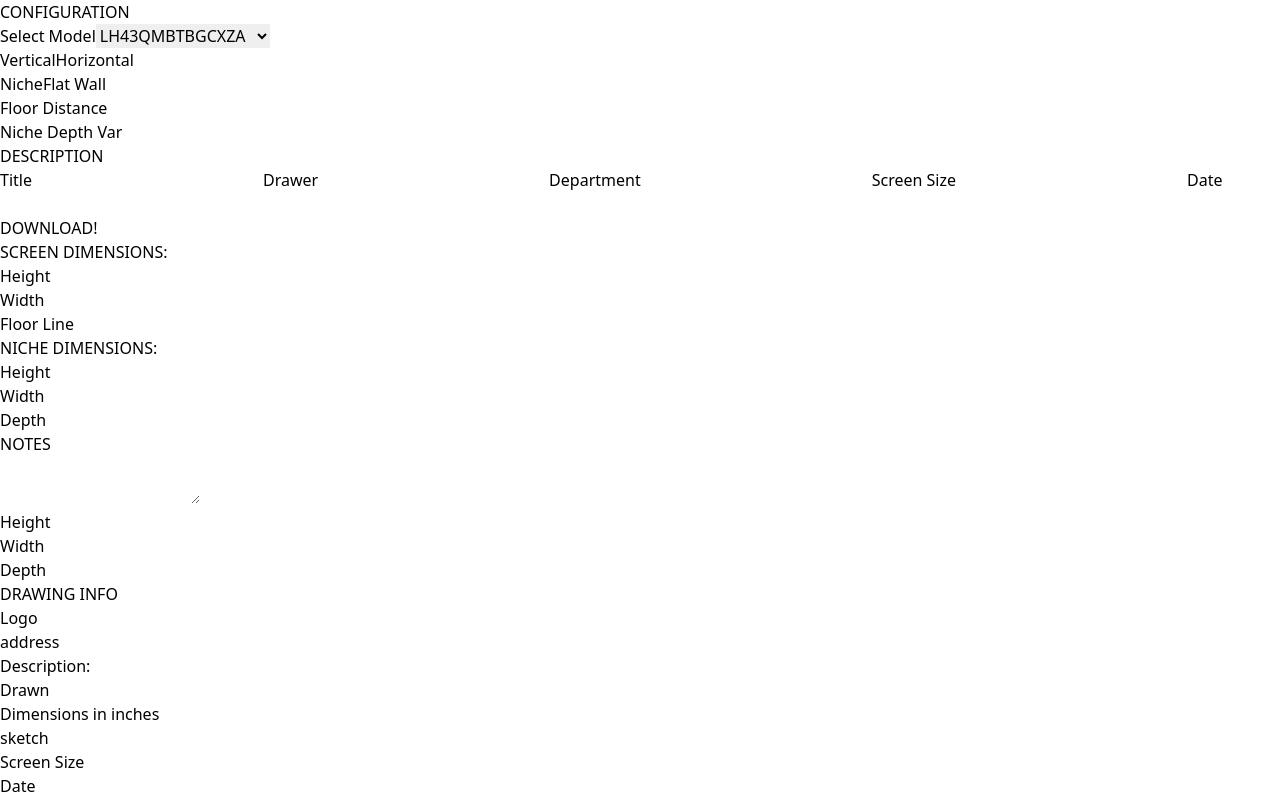
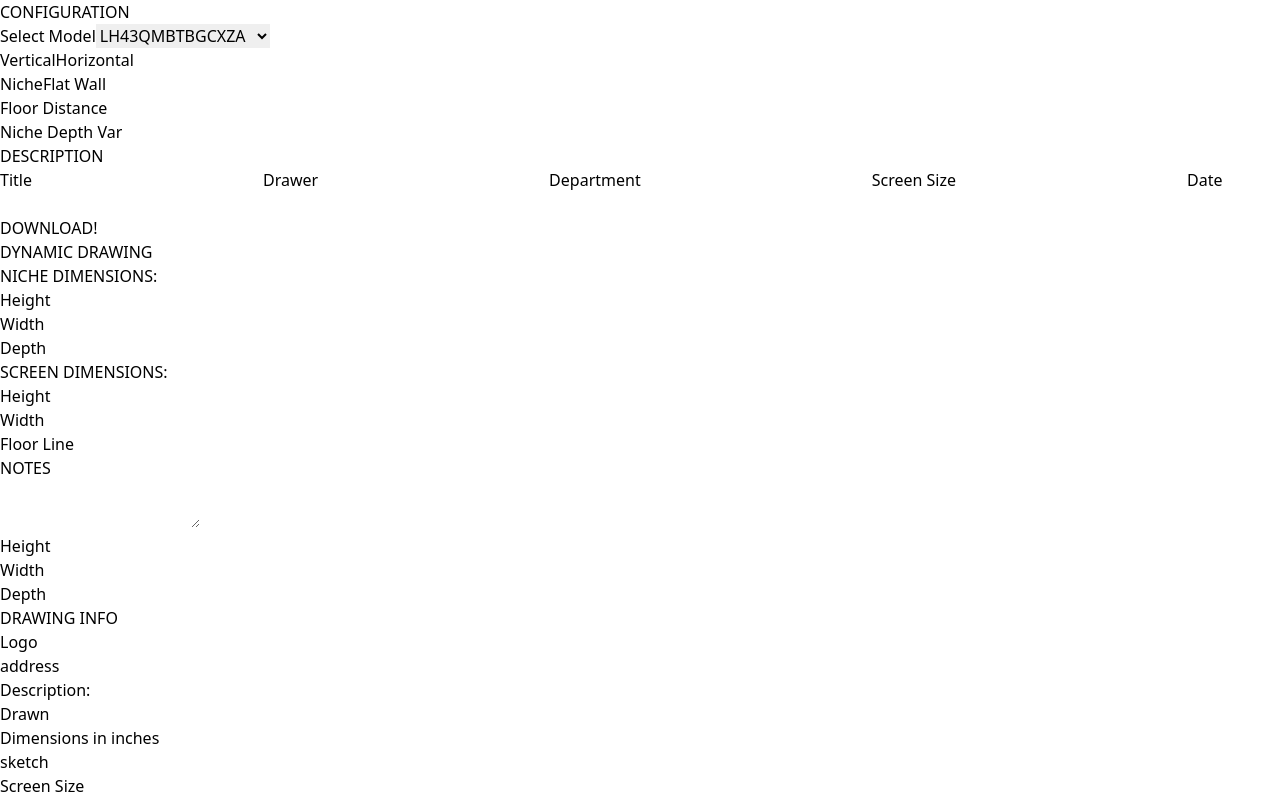
Before and after one commit to S0han/led_diagram_drawer, a Next.js app: page / in a window 1280 px wide. Shown: the top 800 px of the page. Built offline with nearby package versions, Linux system fonts and the light colour scheme.

Commit message:
update: group and clean up components

```diff
--- a/src/app/components/InputField.component.tsx
+++ b/src/app/components/InputField.component.tsx
@@ -9,7 +9,7 @@ export default function InputField({ labelName }) {
     return (
         <div>
             <label>{labelName}</label>
-            <input className="config-inputs" onChange={handleChange} />
+            <input className="config-inputs" onChange={handleChange}/>
         </div>
     );
 }
--- a/src/app/components/NicheDimensions.component.tsx
+++ b/src/app/components/NicheDimensions.component.tsx
@@ -7,9 +7,9 @@ export default function NicheDimensions() {
                 <p>NICHE DIMENSIONS:</p>
             </div>
             <div>
-                <InputField labelName = {"Height"}/>
-                <InputField labelName = {"Width"}/>
-                <InputField labelName = {"Depth"}/>
+                <InputField labelName={"Height"}/>
+                <InputField labelName={"Width"}/>
+                <InputField labelName={"Depth"}/>
             </div>
         </div>
     );
--- a/src/app/components/PrintableArea.component.tsx
+++ b/src/app/components/PrintableArea.component.tsx
@@ -1,5 +1,25 @@
-export default function PrintableArea() {
+import ScreenDimensions from './ScreenDimensions.component';
+import NicheDimensions from './NicheDimensions.component';
+import ReceptacleDimensions from './ReceptacleDimensions.component';
+import DrawingInfo from './DrawingInfo.component';
+import DynamicDrawing from './DynamicDrawing.component';
+
+export default function PrintableArea({ dropDownData }) {
     return(
-        <div></div>
+        <div className="printable-sheet">
+            <div className="drawing-side">
+                <DynamicDrawing />
+            </div>
+            <div className="non-drawing-side">
+                <div>
+                    <NicheDimensions />
+                    <ScreenDimensions/>
+                </div>
+                <div>
+                    <ReceptacleDimensions/>
+                    <DrawingInfo/>
+                </div>
+            </div>
+        </div>
     )
 }
--- a/src/app/components/ReceptacleDimensions.component.tsx
+++ b/src/app/components/ReceptacleDimensions.component.tsx
@@ -8,9 +8,9 @@ export default function ReceptacleDimensions() {
                 <textarea id="receptacle-notes"></textarea>
             </div>
             <div>
-                <InputField labelName = {"Height"}/>
-                <InputField labelName = {"Width"}/>
-                <InputField labelName = {"Depth"}/>
+                <InputField labelName={"Height"}/>
+                <InputField labelName={"Width"}/>
+                <InputField labelName={"Depth"}/>
             </div>
         </div>
     )
--- a/src/app/components/ScreenDimensions.component.tsx
+++ b/src/app/components/ScreenDimensions.component.tsx
@@ -7,9 +7,9 @@ export default function ScreenDimensions() {
                 <p>SCREEN DIMENSIONS:</p>
             </div>
             <div>
-                <InputField labelName = {"Height"}/>
-                <InputField labelName = {"Width"}/>
-                <InputField labelName = {"Floor Line"}/>
+                <InputField labelName={"Height"}/>
+                <InputField labelName={"Width"}/>
+                <InputField labelName={"Floor Line"}/>
             </div>
         </div>
     );
--- a/src/app/page.tsx
+++ b/src/app/page.tsx
@@ -5,13 +5,6 @@ import Papa from 'papaparse';
 import Configuration from './components/Configuration.component';
 import Description from './components/Description.component';
 import DownloadButton from './components/DownloadButton.component';
-
-import ScreenDimensions from './components/ScreenDimensions.component';
-import NicheDimensions from './components/NicheDimensions.component';
-import ReceptacleDimensions from './components/ReceptacleDimensions.component';
-import DrawingInfo from './components/DrawingInfo.component';
-import DynamicDrawing from './components/DynamicDrawing.component';
-
 import PrintableArea from './components/PrintableArea.component';
 
 export default function Home() {
@@ -55,16 +48,12 @@ export default function Home() {
 
   return (
     <div>
-      <Configuration dropDownData={data} />
-      <Description />
-      <DownloadButton />
-      <PrintableArea />
-
-      <ScreenDimensions />
-      <NicheDimensions />
-      <ReceptacleDimensions />
-      <DrawingInfo />
-      <DynamicDrawing />
+      <div>
+        <Configuration dropDownData={data}/>
+        <Description/>
+        <DownloadButton/>
+      </div>
+      <PrintableArea dropDownData={data}/>
     </div>
-  )
+  );
 }
```
Also changed, not shown: src/app/components/Configuration.component.tsx (+5 -5 lines), src/app/components/Description.component.tsx (+5 -5 lines).
